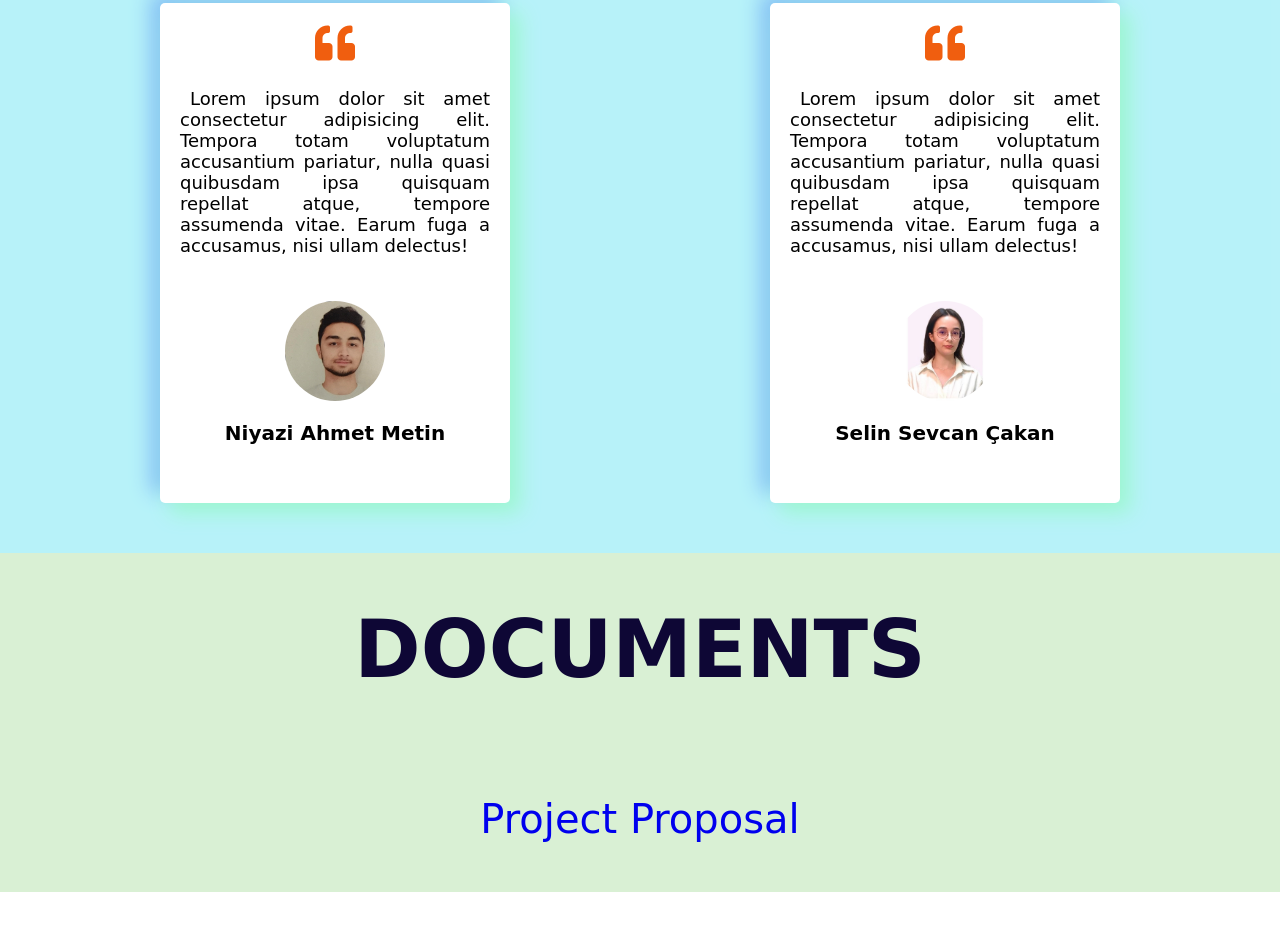
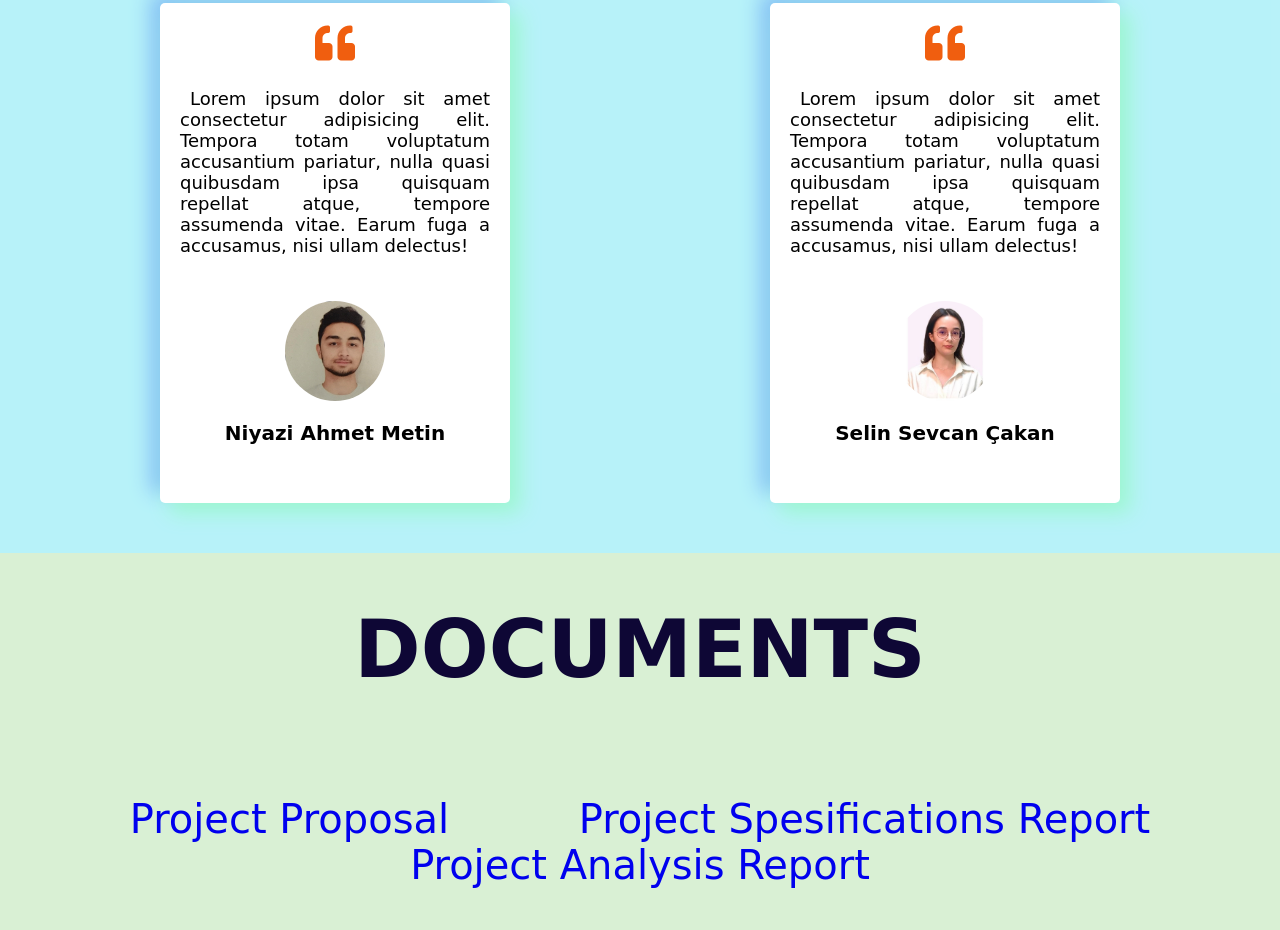
Before and after one commit to hasret-turkmen/WorkerSecure, a plain HTML site: page index.html in a window 1280 px wide. Shown: the part 1640-2570 px from the top of the page. Before the commit the page ends 2532 px from the top, so only its background shows below. Drawn offline with Linux system fonts and the light colour scheme; a web font is replaced by a local one.

Commit message:
Update index.html

```diff
--- a/index.html
+++ b/index.html
@@ -64,11 +64,10 @@
         <!-- Section 3 -->
           <section class="section-3" id="team">
             <h1 class="section-heading">Documents</h1>
-            <div class="team-wrapper">
+           <div class="team-wrapper">
                 <a class="Proposal "href="WorkerSecure CMPE491 PROJECT PROPOSAL - Kopya.pdf">Project Proposal</a>
-
-
-
+                <a class="Proposal "href="Project Specifications Report - WorkerSecure.pdf">Project Spesifications Report</a>
+                <a class="Proposal "href="Project Analysis Report .pdf">Project Analysis Report</a>
             </div>
         </section>
         <!-- End of Section 3 -->
```
